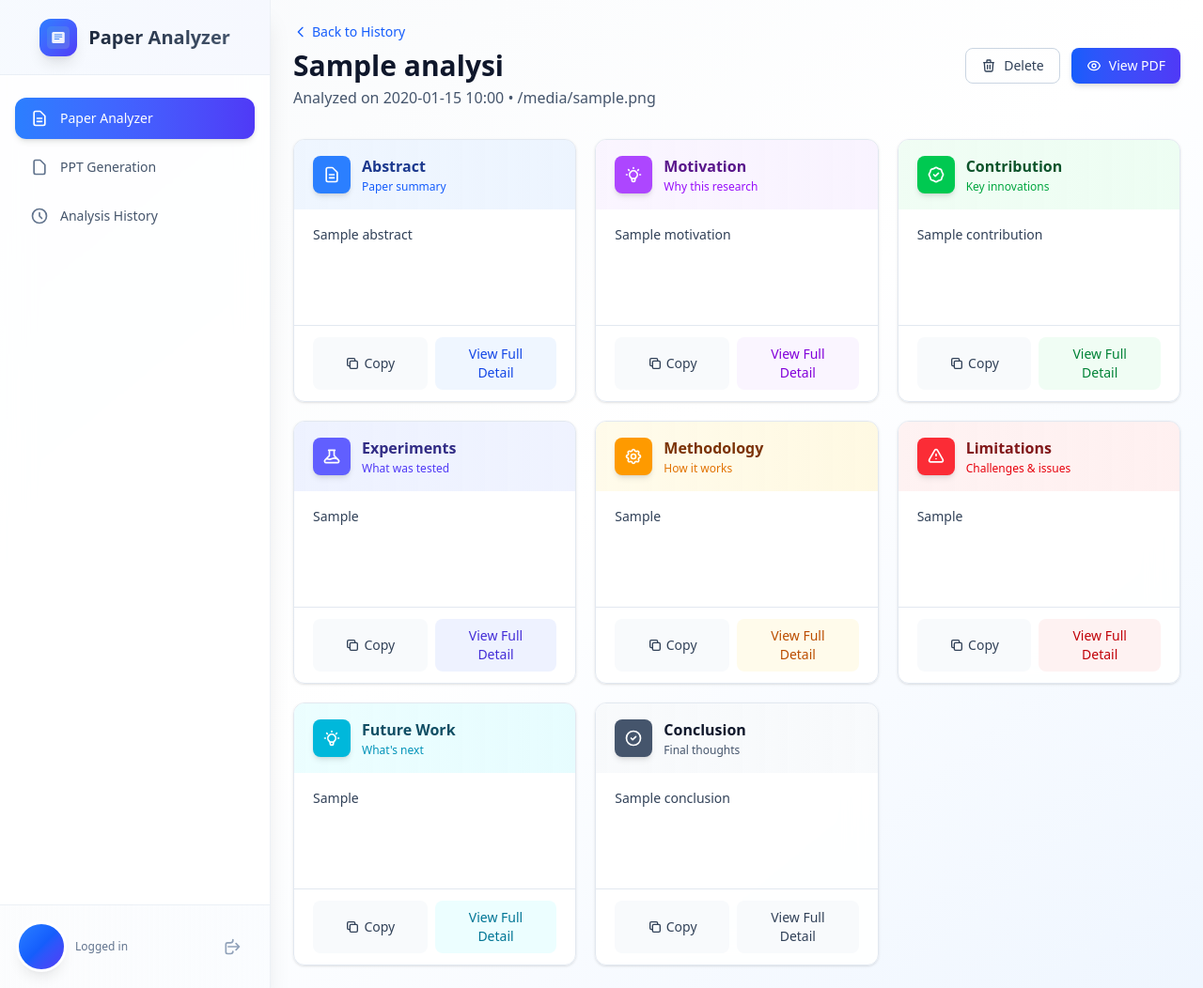
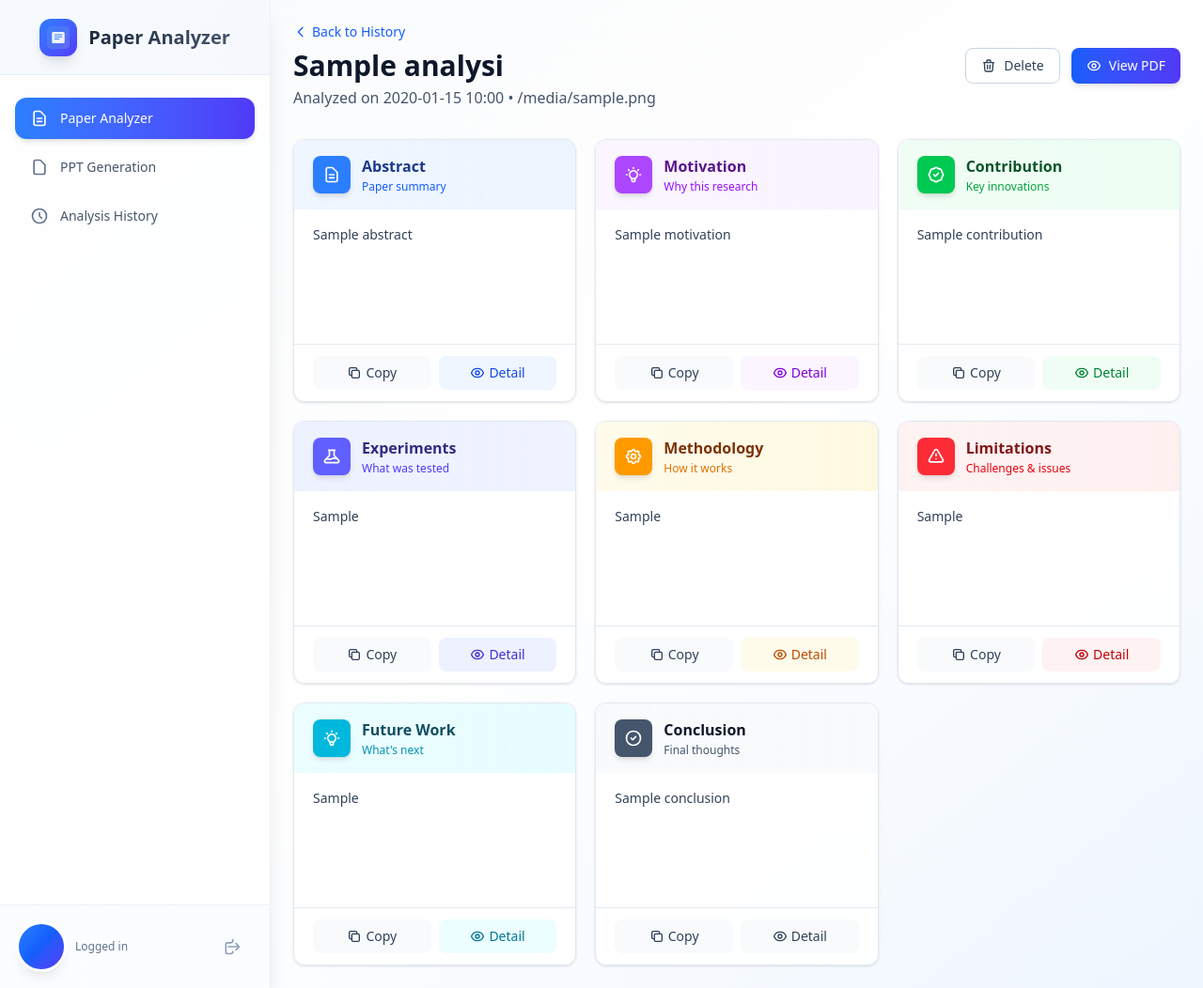
Before and after one commit to swarfte/paper-analyzer, a Django app: template templates/analysis_detail.html in a window 1280 px wide. Shown: the whole page at 94% size. Run offline with Django 5.2, Linux system fonts and the light colour scheme; the template is opened without the code that fills it: most values are stand-ins (such as "Sample title", 1, 10 or a date in 2020); data that the repository does not hold is empty.

Commit message:
Add detail icon buttons to analysis view
Replace plain "View Full Detail" buttons with compact, iconified "Detail" buttons across the analysis detail template. Buttons now include an eye icon SVG, reduced horizontal padding, centered icon+label layout (flex, gap), and a title attribute for accessibility. No modal handlers were changed; the buttons still call openDetailModal with the same content for each section (Abstract, Motivation, Contribution, Experiments & Results, Methodology, Limitations & Challenges, Future Work, Conclusion). These UI tweaks improve consistency and affordance for viewing full details.

```diff
--- a/templates/analysis_detail.html
+++ b/templates/analysis_detail.html
@@ -210,8 +210,13 @@
                             Copy
                         </button>
                         <button @click="openDetailModal('Abstract', '{{ analysis_result.abstract|escapejs }}', 'blue')"
-                                class="flex-1 py-2 px-4 bg-blue-50 hover:bg-blue-100 text-blue-700 text-sm font-medium rounded-lg transition-colors">
-                            View Full Detail
+                                class="flex-1 py-2 px-3 bg-blue-50 hover:bg-blue-100 text-blue-700 text-sm font-medium rounded-lg transition-colors flex items-center justify-center gap-1"
+                                title="View full detail">
+                            <svg class="w-4 h-4" fill="none" stroke="currentColor" viewBox="0 0 24 24">
+                                <path stroke-linecap="round" stroke-linejoin="round" stroke-width="2" d="M15 12a3 3 0 11-6 0 3 3 0 016 0z"></path>
+                                <path stroke-linecap="round" stroke-linejoin="round" stroke-width="2" d="M2.458 12C3.732 7.943 7.523 5 12 5c4.478 0 8.268 2.943 9.542 7-1.274 4.057-5.064 7-9.542 7-4.477 0-8.268-2.943-9.542-7z"></path>
+                            </svg>
+                            Detail
                         </button>
                     </div>
                 </div>
@@ -248,8 +253,13 @@
                             Copy
                         </button>
                         <button @click="openDetailModal('Motivation', '{{ analysis_result.motivation|escapejs }}', 'purple')"
-                                class="flex-1 py-2 px-4 bg-purple-50 hover:bg-purple-100 text-purple-700 text-sm font-medium rounded-lg transition-colors">
-                            View Full Detail
+                                class="flex-1 py-2 px-3 bg-purple-50 hover:bg-purple-100 text-purple-700 text-sm font-medium rounded-lg transition-colors flex items-center justify-center gap-1"
+                                title="View full detail">
+                            <svg class="w-4 h-4" fill="none" stroke="currentColor" viewBox="0 0 24 24">
+                                <path stroke-linecap="round" stroke-linejoin="round" stroke-width="2" d="M15 12a3 3 0 11-6 0 3 3 0 016 0z"></path>
+                                <path stroke-linecap="round" stroke-linejoin="round" stroke-width="2" d="M2.458 12C3.732 7.943 7.523 5 12 5c4.478 0 8.268 2.943 9.542 7-1.274 4.057-5.064 7-9.542 7-4.477 0-8.268-2.943-9.542-7z"></path>
+                            </svg>
+                            Detail
                         </button>
                     </div>
                 </div>
@@ -286,8 +296,13 @@
                             Copy
                         </button>
                         <button @click="openDetailModal('Contribution', '{{ analysis_result.contribution|escapejs }}', 'green')"
-                                class="flex-1 py-2 px-4 bg-green-50 hover:bg-green-100 text-green-700 text-sm font-medium rounded-lg transition-colors">
-                            View Full Detail
+                                class="flex-1 py-2 px-3 bg-green-50 hover:bg-green-100 text-green-700 text-sm font-medium rounded-lg transition-colors flex items-center justify-center gap-1"
+                                title="View full detail">
+                            <svg class="w-4 h-4" fill="none" stroke="currentColor" viewBox="0 0 24 24">
+                                <path stroke-linecap="round" stroke-linejoin="round" stroke-width="2" d="M15 12a3 3 0 11-6 0 3 3 0 016 0z"></path>
+                                <path stroke-linecap="round" stroke-linejoin="round" stroke-width="2" d="M2.458 12C3.732 7.943 7.523 5 12 5c4.478 0 8.268 2.943 9.542 7-1.274 4.057-5.064 7-9.542 7-4.477 0-8.268-2.943-9.542-7z"></path>
+                            </svg>
+                            Detail
                         </button>
                     </div>
                 </div>
@@ -324,8 +339,13 @@
                             Copy
                         </button>
                         <button @click="openDetailModal('Experiments & Results', '{{ analysis_result.what_does_paper_do|escapejs }}', 'indigo')"
-                                class="flex-1 py-2 px-4 bg-indigo-50 hover:bg-indigo-100 text-indigo-700 text-sm font-medium rounded-lg transition-colors">
-                            View Full Detail
+                                class="flex-1 py-2 px-3 bg-indigo-50 hover:bg-indigo-100 text-indigo-700 text-sm font-medium rounded-lg transition-colors flex items-center justify-center gap-1"
+                                title="View full detail">
+                            <svg class="w-4 h-4" fill="none" stroke="currentColor" viewBox="0 0 24 24">
+                                <path stroke-linecap="round" stroke-linejoin="round" stroke-width="2" d="M15 12a3 3 0 11-6 0 3 3 0 016 0z"></path>
+                                <path stroke-linecap="round" stroke-linejoin="round" stroke-width="2" d="M2.458 12C3.732 7.943 7.523 5 12 5c4.478 0 8.268 2.943 9.542 7-1.274 4.057-5.064 7-9.542 7-4.477 0-8.268-2.943-9.542-7z"></path>
+                            </svg>
+                            Detail
                         </button>
                     </div>
                 </div>
@@ -363,8 +383,13 @@
                             Copy
                         </button>
                         <button @click="openDetailModal('Methodology', '{{ analysis_result.how_does_paper_do|escapejs }}', 'amber')"
-                                class="flex-1 py-2 px-4 bg-amber-50 hover:bg-amber-100 text-amber-700 text-sm font-medium rounded-lg transition-colors">
-                            View Full Detail
+                                class="flex-1 py-2 px-3 bg-amber-50 hover:bg-amber-100 text-amber-700 text-sm font-medium rounded-lg transition-colors flex items-center justify-center gap-1"
+                                title="View full detail">
+                            <svg class="w-4 h-4" fill="none" stroke="currentColor" viewBox="0 0 24 24">
+                                <path stroke-linecap="round" stroke-linejoin="round" stroke-width="2" d="M15 12a3 3 0 11-6 0 3 3 0 016 0z"></path>
+                                <path stroke-linecap="round" stroke-linejoin="round" stroke-width="2" d="M2.458 12C3.732 7.943 7.523 5 12 5c4.478 0 8.268 2.943 9.542 7-1.274 4.057-5.064 7-9.542 7-4.477 0-8.268-2.943-9.542-7z"></path>
+                            </svg>
+                            Detail
                         </button>
                     </div>
                 </div>
@@ -401,8 +426,13 @@
                             Copy
                         </button>
                         <button @click="openDetailModal('Limitations & Challenges', '{{ analysis_result.limitations_challenges|escapejs }}', 'red')"
-                                class="flex-1 py-2 px-4 bg-red-50 hover:bg-red-100 text-red-700 text-sm font-medium rounded-lg transition-colors">
-                            View Full Detail
+                                class="flex-1 py-2 px-3 bg-red-50 hover:bg-red-100 text-red-700 text-sm font-medium rounded-lg transition-colors flex items-center justify-center gap-1"
+                                title="View full detail">
+                            <svg class="w-4 h-4" fill="none" stroke="currentColor" viewBox="0 0 24 24">
+                                <path stroke-linecap="round" stroke-linejoin="round" stroke-width="2" d="M15 12a3 3 0 11-6 0 3 3 0 016 0z"></path>
+                                <path stroke-linecap="round" stroke-linejoin="round" stroke-width="2" d="M2.458 12C3.732 7.943 7.523 5 12 5c4.478 0 8.268 2.943 9.542 7-1.274 4.057-5.064 7-9.542 7-4.477 0-8.268-2.943-9.542-7z"></path>
+                            </svg>
+                            Detail
                         </button>
                     </div>
                 </div>
@@ -439,8 +469,13 @@
                             Copy
                         </button>
                         <button @click="openDetailModal('Future Work', '{{ analysis_result.future_work|escapejs }}', 'cyan')"
-                                class="flex-1 py-2 px-4 bg-cyan-50 hover:bg-cyan-100 text-cyan-700 text-sm font-medium rounded-lg transition-colors">
-                            View Full Detail
+                                class="flex-1 py-2 px-3 bg-cyan-50 hover:bg-cyan-100 text-cyan-700 text-sm font-medium rounded-lg transition-colors flex items-center justify-center gap-1"
+                                title="View full detail">
+                            <svg class="w-4 h-4" fill="none" stroke="currentColor" viewBox="0 0 24 24">
+                                <path stroke-linecap="round" stroke-linejoin="round" stroke-width="2" d="M15 12a3 3 0 11-6 0 3 3 0 016 0z"></path>
+                                <path stroke-linecap="round" stroke-linejoin="round" stroke-width="2" d="M2.458 12C3.732 7.943 7.523 5 12 5c4.478 0 8.268 2.943 9.542 7-1.274 4.057-5.064 7-9.542 7-4.477 0-8.268-2.943-9.542-7z"></path>
+                            </svg>
+                            Detail
                         </button>
                     </div>
                 </div>
@@ -477,8 +512,13 @@
                             Copy
                         </button>
                         <button @click="openDetailModal('Conclusion', '{{ analysis_result.conclusion|escapejs }}', 'slate')"
-                                class="flex-1 py-2 px-4 bg-slate-50 hover:bg-slate-100 text-slate-700 text-sm font-medium rounded-lg transition-colors">
-                            View Full Detail
+                                class="flex-1 py-2 px-3 bg-slate-50 hover:bg-slate-100 text-slate-700 text-sm font-medium rounded-lg transition-colors flex items-center justify-center gap-1"
+                                title="View full detail">
+                            <svg class="w-4 h-4" fill="none" stroke="currentColor" viewBox="0 0 24 24">
+                                <path stroke-linecap="round" stroke-linejoin="round" stroke-width="2" d="M15 12a3 3 0 11-6 0 3 3 0 016 0z"></path>
+                                <path stroke-linecap="round" stroke-linejoin="round" stroke-width="2" d="M2.458 12C3.732 7.943 7.523 5 12 5c4.478 0 8.268 2.943 9.542 7-1.274 4.057-5.064 7-9.542 7-4.477 0-8.268-2.943-9.542-7z"></path>
+                            </svg>
+                            Detail
                         </button>
                     </div>
                 </div>
```
